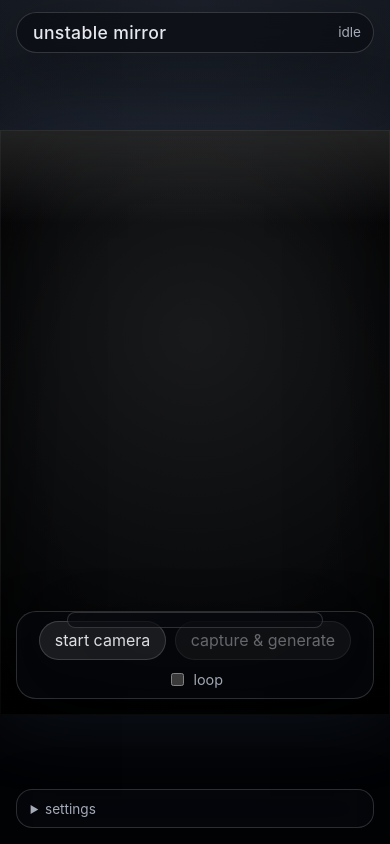
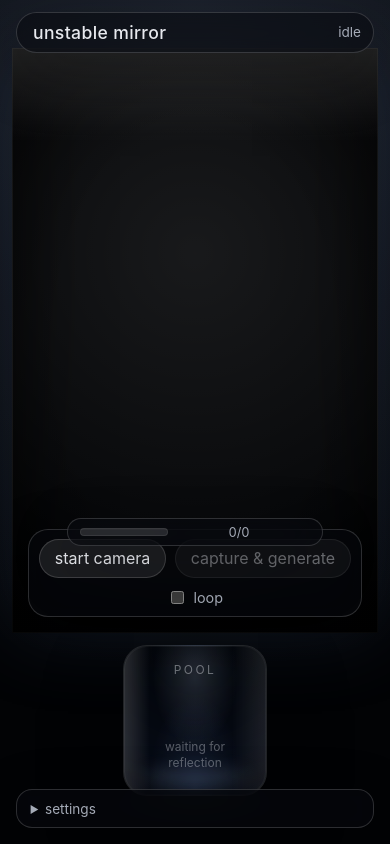
Before and after one commit to RyanYu0410/unstableMirror, a website built with Vite: page frontend/index.html in a window 390 px wide. Built offline with nearby package versions, Linux system fonts and the light colour scheme; no server answers.

Commit message:
Add result pool and capture feedback
Keep generated images in a side pool while preserving the live mirror camera, and add capture flash plus colored generation progress feedback.

Co-authored-by: Cursor <cursoragent@cursor.com>

```diff
--- a/frontend/index.html
+++ b/frontend/index.html
@@ -15,10 +15,10 @@
     <main class="mirror-stage">
       <section class="mirror-frame" aria-label="mirror">
         <video id="video" autoplay playsinline muted></video>
-        <img id="result" alt="generated portrait" hidden />
         <canvas id="canvas" hidden></canvas>
 
         <div class="mirror-vignette" aria-hidden="true"></div>
+        <div class="capture-flash" aria-hidden="true"></div>
 
         <div class="chrome controls">
           <button id="start-camera">start camera</button>
@@ -30,10 +30,19 @@
         </div>
 
         <div class="chrome meta">
-          <span id="progress"></span>
+          <div class="progress-track" aria-label="generation progress">
+            <div class="progress-fill" id="progress-fill"></div>
+          </div>
+          <span id="progress">0/0</span>
           <span id="latency"></span>
         </div>
       </section>
+
+      <aside class="result-pool" aria-label="generated image pool">
+        <div class="pool-label">pool</div>
+        <img id="result" alt="generated portrait" hidden />
+        <div class="pool-placeholder" aria-hidden="true">waiting for reflection</div>
+      </aside>
     </main>
 
     <details class="chrome settings">
--- a/frontend/src/main.ts
+++ b/frontend/src/main.ts
@@ -37,11 +37,13 @@ const $ = <T extends Element>(sel: string): T => {
 const video = $<HTMLVideoElement>("#video");
 const canvas = $<HTMLCanvasElement>("#canvas");
 const result = $<HTMLImageElement>("#result");
+const mirrorFrame = $<HTMLElement>(".mirror-frame");
 const startBtn = $<HTMLButtonElement>("#start-camera");
 const captureBtn = $<HTMLButtonElement>("#capture");
 const loopToggle = $<HTMLInputElement>("#loop");
 const statusEl = $<HTMLDivElement>("#status");
 const progressEl = $<HTMLSpanElement>("#progress");
+const progressFill = $<HTMLDivElement>("#progress-fill");
 const latencyEl = $<HTMLSpanElement>("#latency");
 const baseUrlInput = $<HTMLInputElement>("#base-url");
 const saveSettingsBtn = $<HTMLButtonElement>("#save-settings");
@@ -107,8 +109,10 @@ async function runOnce(): Promise<void> {
   busy = true;
   captureBtn.disabled = true;
   const started = performance.now();
+  setProgress(0, 0);
 
   try {
+    triggerCaptureFlash();
     const blob = await captureFrame();
     if (!client) client = makeClient();
     setStatus("uploading frame", "busy");
@@ -150,10 +154,22 @@ function makeClient(): ComfyClient {
     baseUrl: settings.baseUrl,
     clientId: newClientId(),
     onProgress: (value, max) => {
-      progressEl.textContent = `${value}/${max}`;
+      setProgress(value, max);
     },
     onError: (msg) => setStatus(msg, "error"),
   });
+}
+
+function triggerCaptureFlash(): void {
+  mirrorFrame.classList.remove("flash");
+  void mirrorFrame.offsetWidth;
+  mirrorFrame.classList.add("flash");
+}
+
+function setProgress(value: number, max: number): void {
+  progressEl.textContent = max > 0 ? `${value}/${max}` : "0/0";
+  const percent = max > 0 ? Math.min(100, Math.max(0, (value / max) * 100)) : 0;
+  progressFill.style.width = `${percent}%`;
 }
 
 async function captureFrame(): Promise<Blob> {
@@ -196,7 +212,10 @@ async function renderResult(url: string): Promise<void> {
   if (lastObjectUrl) URL.revokeObjectURL(lastObjectUrl);
   lastObjectUrl = URL.createObjectURL(blob);
   result.src = lastObjectUrl;
+  result.classList.remove("arrive");
   result.hidden = false;
+  void result.offsetWidth;
+  result.classList.add("arrive");
 }
 
 function setStatus(text: string, kind: "idle" | "busy" | "error"): void {
--- a/frontend/src/style.css
+++ b/frontend/src/style.css
@@ -79,6 +79,8 @@ body {
   display: flex;
   align-items: center;
   justify-content: center;
+  gap: clamp(1rem, 3vw, 3rem);
+  padding: clamp(0.75rem, 2vw, 2rem);
   background:
     radial-gradient(circle at 50% 0%, rgb(80 92 116 / 0.28), transparent 42rem),
     linear-gradient(180deg, #07090d 0%, #020305 72%);
@@ -100,8 +102,7 @@ body {
     0 0 80px rgb(89 117 170 / 0.16);
 }
 
-video,
-#result {
+video {
   position: absolute;
   inset: 0;
   width: 100%;
@@ -115,14 +116,6 @@ video {
   filter: contrast(1.04) saturate(0.9);
 }
 
-#result {
-  z-index: 1;
-}
-
-#result[hidden] {
-  display: none;
-}
-
 .mirror-vignette {
   position: absolute;
   z-index: 2;
@@ -131,6 +124,19 @@ video {
   background:
     linear-gradient(180deg, rgb(255 255 255 / 0.12), transparent 16%, transparent 78%, rgb(0 0 0 / 0.42)),
     radial-gradient(ellipse at center, transparent 52%, rgb(0 0 0 / 0.46) 100%);
+}
+
+.capture-flash {
+  position: absolute;
+  z-index: 3;
+  inset: 0;
+  pointer-events: none;
+  background: white;
+  opacity: 0;
+}
+
+.mirror-frame.flash .capture-flash {
+  animation: capture-flash 360ms ease-out;
 }
 
 .controls {
@@ -186,6 +192,7 @@ button:disabled {
   transform: translateX(-50%);
   min-width: min(16rem, calc(100% - 2rem));
   display: flex;
+  align-items: center;
   justify-content: space-between;
   gap: 1rem;
   font-size: 0.8rem;
@@ -194,6 +201,149 @@ button:disabled {
   min-height: 1rem;
   border-radius: 999px;
   padding: 0.35rem 0.75rem;
+}
+
+.progress-track {
+  width: clamp(5.5rem, 18vw, 10rem);
+  height: 0.45rem;
+  overflow: hidden;
+  border-radius: 999px;
+  background: rgb(255 255 255 / 0.13);
+  box-shadow: inset 0 0 0 1px rgb(255 255 255 / 0.08);
+}
+
+.progress-fill {
+  width: 0%;
+  height: 100%;
+  border-radius: inherit;
+  background: linear-gradient(90deg, #67e8f9 0%, #7aa2f7 48%, #f0abfc 100%);
+  box-shadow:
+    0 0 16px rgb(122 162 247 / 0.65),
+    0 0 28px rgb(240 171 252 / 0.28);
+  transition: width 180ms ease-out;
+}
+
+.result-pool {
+  position: relative;
+  width: clamp(11rem, 22vw, 21rem);
+  aspect-ratio: 2 / 3;
+  align-self: center;
+  overflow: hidden;
+  border: 1px solid rgb(255 255 255 / 0.12);
+  border-radius: 999px 999px 28px 28px;
+  background:
+    radial-gradient(ellipse at 50% 20%, rgb(200 221 255 / 0.16), transparent 42%),
+    radial-gradient(ellipse at 50% 95%, rgb(80 112 168 / 0.22), transparent 46%),
+    rgb(4 6 10 / 0.74);
+  box-shadow:
+    inset 0 0 0 1px rgb(255 255 255 / 0.06),
+    inset 0 -70px 90px rgb(20 34 62 / 0.28),
+    0 28px 80px rgb(0 0 0 / 0.38);
+}
+
+.result-pool::before,
+.result-pool::after {
+  position: absolute;
+  inset: 0;
+  pointer-events: none;
+  content: "";
+}
+
+.result-pool::before {
+  z-index: 2;
+  background:
+    linear-gradient(90deg, rgb(255 255 255 / 0.15), transparent 18%, transparent 76%, rgb(255 255 255 / 0.09)),
+    radial-gradient(ellipse at center, transparent 56%, rgb(0 0 0 / 0.42) 100%);
+}
+
+.result-pool::after {
+  z-index: 3;
+  inset: auto 12% 7% 12%;
+  height: 9%;
+  border-radius: 50%;
+  background: rgb(190 217 255 / 0.18);
+  filter: blur(9px);
+}
+
+.pool-label {
+  position: absolute;
+  z-index: 4;
+  top: 1rem;
+  left: 50%;
+  transform: translateX(-50%);
+  color: rgb(231 233 238 / 0.42);
+  font-size: 0.75rem;
+  letter-spacing: 0.2em;
+  text-transform: uppercase;
+}
+
+#result {
+  position: absolute;
+  z-index: 1;
+  inset: 0;
+  width: 100%;
+  height: 100%;
+  display: block;
+  object-fit: cover;
+}
+
+#result[hidden] {
+  display: none;
+}
+
+#result.arrive {
+  animation: pool-arrive 1.6s cubic-bezier(0.2, 0.72, 0.1, 1) both;
+}
+
+.pool-placeholder {
+  position: absolute;
+  z-index: 1;
+  left: 50%;
+  bottom: 16%;
+  width: 70%;
+  transform: translateX(-50%);
+  color: rgb(231 233 238 / 0.36);
+  font-size: clamp(0.75rem, 1.3vw, 0.9rem);
+  line-height: 1.35;
+  text-align: center;
+}
+
+#result:not([hidden]) ~ .pool-placeholder {
+  display: none;
+}
+
+@keyframes capture-flash {
+  0% {
+    opacity: 0;
+  }
+
+  14% {
+    opacity: 0.86;
+  }
+
+  100% {
+    opacity: 0;
+  }
+}
+
+@keyframes pool-arrive {
+  0% {
+    opacity: 0;
+    filter: blur(12px) saturate(0.7);
+    transform: translateX(-45%) scale(0.7) rotate(-4deg);
+  }
+
+  70% {
+    opacity: 1;
+    filter: blur(0) saturate(1);
+    transform: translateX(0) scale(1) rotate(0);
+  }
+
+  100% {
+    opacity: 1;
+    filter: blur(0) saturate(1);
+    transform: translateX(0) scale(1) rotate(0);
+  }
 }
 
 .settings {
@@ -239,6 +389,23 @@ button:disabled {
     top: 0.75rem;
   }
 
+  .mirror-stage {
+    flex-direction: column;
+    justify-content: center;
+    gap: 0.75rem;
+  }
+
+  .mirror-frame {
+    width: min(100%, 56svh);
+    height: min(76svh, 150vw);
+  }
+
+  .result-pool {
+    width: min(46vw, 9rem);
+    max-height: 18svh;
+    border-radius: 24px;
+  }
+
   .controls {
     border-radius: 20px;
   }
```
